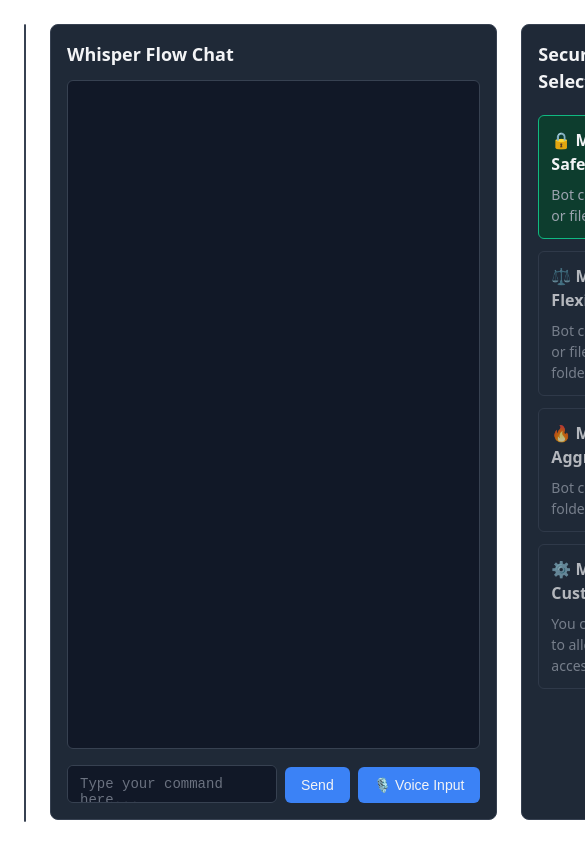
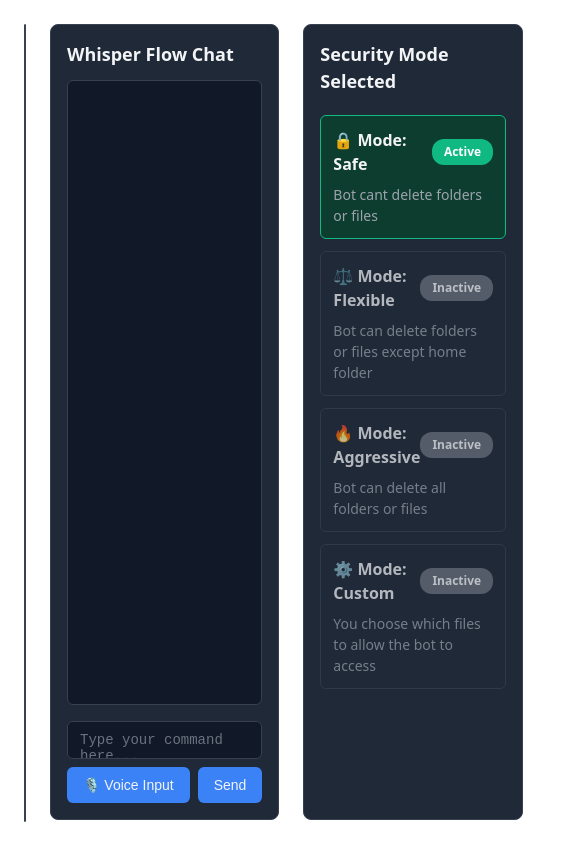
Before and after one commit to SeanSan06/claw-jail, a React (Vite) app in the folder frontend/: page / in a window 390 px wide. Shown: the top 844 px of the page, 585 px wide, since content can reach past the window. Built offline with nearby package versions, Linux system fonts and the light colour scheme.

Commit message:
feat: Move microphone and send button to be below the input box
This moves the buttons for better UI and so the input box can expand
vertically and not look cramped when the user is typing a long message.

```diff
--- a/frontend/src/components/WhisperFlowChat.jsx
+++ b/frontend/src/components/WhisperFlowChat.jsx
@@ -10,7 +10,7 @@ function WhisperFlowChat() {
 
         if (textareaRef.current) {
             textareaRef.current.style.height = 'auto';
-            textareaRef.current.style.height = Math.min(textareaRef.current.scrollHeight, 200) + 'px';
+            textareaRef.current.style.height = Math.min(textareaRef.current.scrollHeight, 72) + 'px';
         }
     };
 
@@ -48,14 +48,16 @@ function WhisperFlowChat() {
                     rows="1"
                 />
 
-                <button onClick={handleSend}>Send</button>
+                <div id="button-row">
+                    <button
+                        onClick={handleVoiceInput}
+                        className={isListening ? 'listening' : ''}
+                    >
+                        {isListening ? '🎙️ Listening...' : '🎙️ Voice Input'}
+                    </button>
 
-                <button
-                    onClick={handleVoiceInput}
-                    className={isListening ? 'listening' : ''}
-                >
-                    {isListening ? '🎙️ Listening...' : '🎙️ Voice Input'}
-                </button>
+                    <button onClick={handleSend}>Send</button>
+                </div>
             </div>
         </div>
     );
--- a/frontend/src/styles/specific-components/whisper-flow-chat.css
+++ b/frontend/src/styles/specific-components/whisper-flow-chat.css
@@ -27,15 +27,15 @@
     min-height: 0;
 }
 
-/* Input box area */
+/* Input box area - stacked layout */
 #input-container {
     display: flex;
+    flex-direction: column;
     gap: 8px;
-    align-items: flex-end;
 }
 
 #input-container textarea {
-    flex: 1;
+    width: 100%;
     padding: 10px 12px;
     border: 1px solid #374151;
     border-radius: 6px;
@@ -44,11 +44,11 @@
     font-family: 'Courier New', monospace;
     font-size: 14px;
     resize: none;
-    max-height: 120px;
+    max-height: 72px;
     overflow-y: auto;
     outline: none;
     transition: border-color 0.2s;
-    min-width: 0;
+    box-sizing: border-box;
 }
 
 #input-container textarea:focus {
@@ -57,6 +57,13 @@
 
 #input-container textarea::placeholder {
     color: #6b7280;
+}
+
+/* Button row - left and right alignment */
+#button-row {
+    display: flex;
+    justify-content: space-between;
+    gap: 8px;
 }
 
 /* Buttons for sending message and toggling voice input */
```
Also changed, not shown: frontend/src/components/SecurityModeSelected.jsx (+6 -3 lines). Lines whose indentation alone changed are shown as unchanged.
